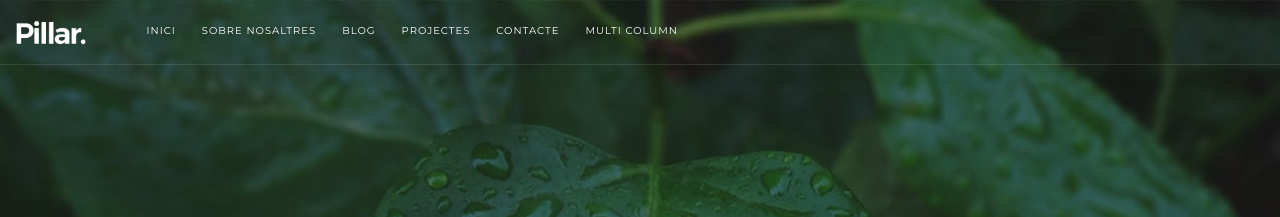
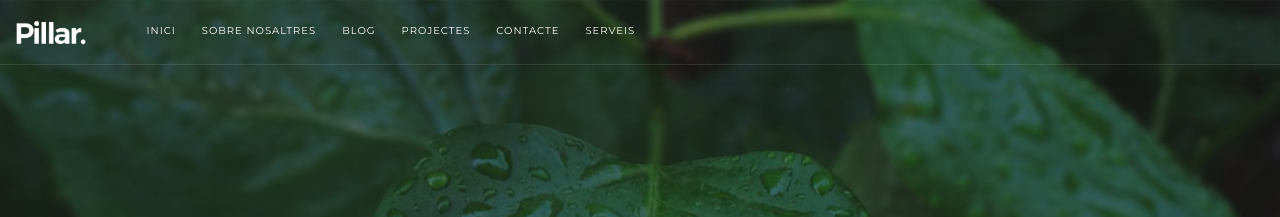
Before and after one commit to adab1ts/jam-starter, a Jekyll site: the page built from src/index.md, in a window 1280 px wide and 900 px high. Shown: the top 217 px of the window. Built offline with Jekyll 4.4.1, drawn with Linux system fonts in a browser that asks for light colours; some web fonts are replaced.

Commit message:
update navigation

```diff
--- a/src/_includes/shared/navigation.html
+++ b/src/_includes/shared/navigation.html
@@ -24,18 +24,19 @@
           </li>
           <li class="vpf"><a href="{{ site.baseurl }}{% link contacte.md %}" target="_self">contacte</a></li>
           <li class="active">
-            <a href="#">Multi Column</a>
+            <a >Serveis</a>
             <ul class="multi-column">
               <li>
                 <ul>
-                  <li><span class="multi-column__title">Title</span></li>
-                  <li><a href="#">Single</a></li>
+                  <li><span class="multi-column__title">Educació</span></li>
+                  <li><a href="#">Escola ecològica</a></li>
+                  <li><a href="#">Alfabetització digital</a></li>
                 </ul>
               </li>
               <li>
                 <ul>
-                  <li><span class="multi-column__title">Title</span></li>
-                  <li><a href="#">Single</a></li>
+                  <li><span class="multi-column__title">Salut</span></li>
+                  <li><a href="#">Un plat al dia</a></li>
                 </ul>
               </li>
             </ul>
```
